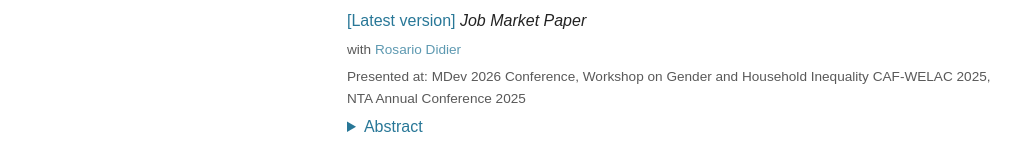
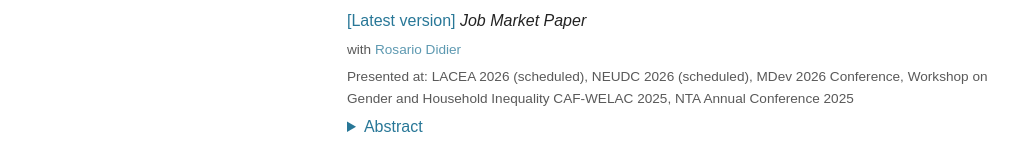
Before and after one commit to paulalopezv/Site, a Next.js app: page / in a window 1280 px wide. Shown: the part 429-588 px from the top of the page, without its empty margins (118-1139 px from the left). Built offline with nearby package versions, Linux system fonts and the light colour scheme.

Commit message:
Add LACEA and NEUDC 2026 to presented-at list
Co-Authored-By: Claude Sonnet 5 <noreply@anthropic.com>

```diff
--- a/app/page.tsx
+++ b/app/page.tsx
@@ -32,7 +32,7 @@ export default function Home() {
           <h3>Child Support and Labor Supply in a High-Informality Setting</h3>
           <p><a href="https://www.dropbox.com/scl/fi/uw3zq37832szkgqyddrv6/latest.pdf?rlkey=68100p4gv3djhjdtaw86jbsvv&st=mcfdpbjj&dl=0">[Latest version]</a> <em>Job Market Paper</em></p>
           <p className="meta">with <a href="https://www.rosariod.com/">Rosario Didier</a></p>
-          <p className="meta">Presented at: MDev 2026 Conference, Workshop on Gender and Household Inequality CAF-WELAC 2025, NTA Annual Conference 2025</p>
+          <p className="meta">Presented at: LACEA 2026 (scheduled), NEUDC 2026 (scheduled), MDev 2026 Conference, Workshop on Gender and Household Inequality CAF-WELAC 2025, NTA Annual Conference 2025</p>
           <details className="abstract">
             <summary>Abstract</summary>
             <p>
```
